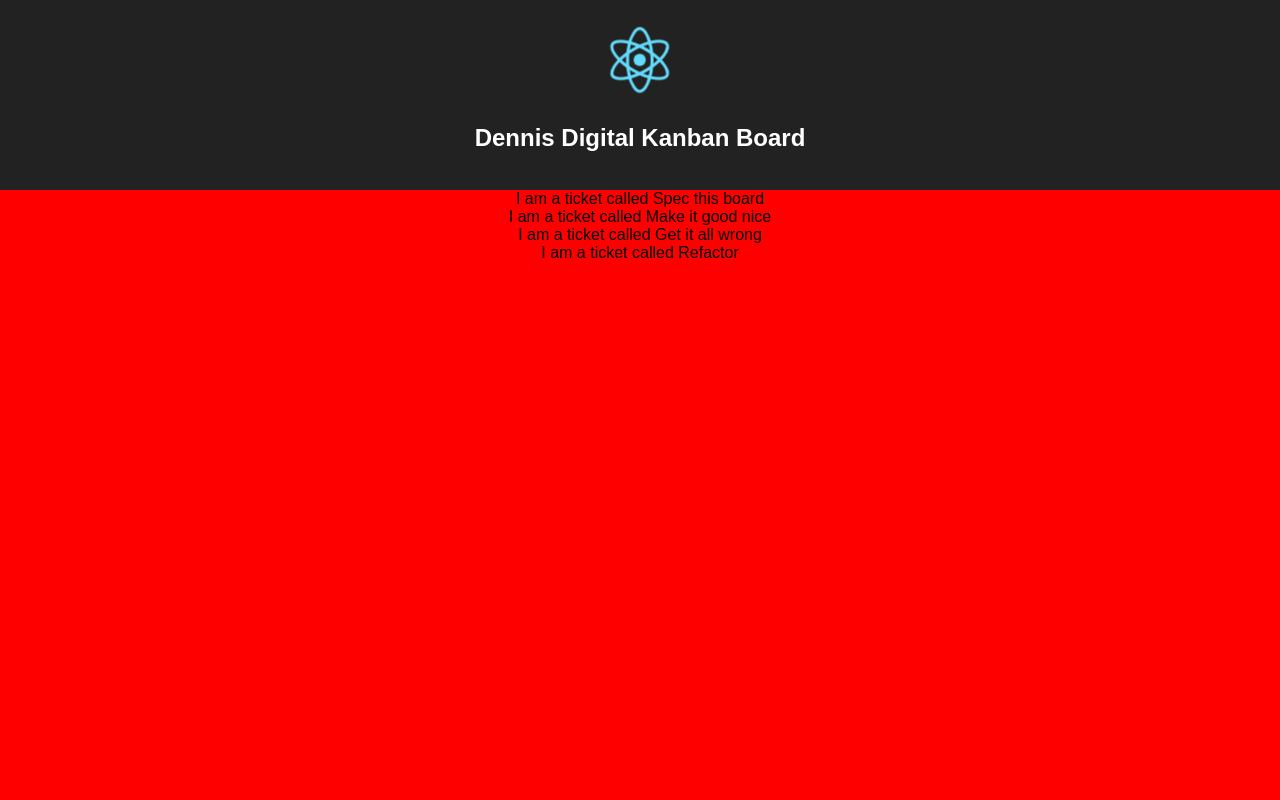
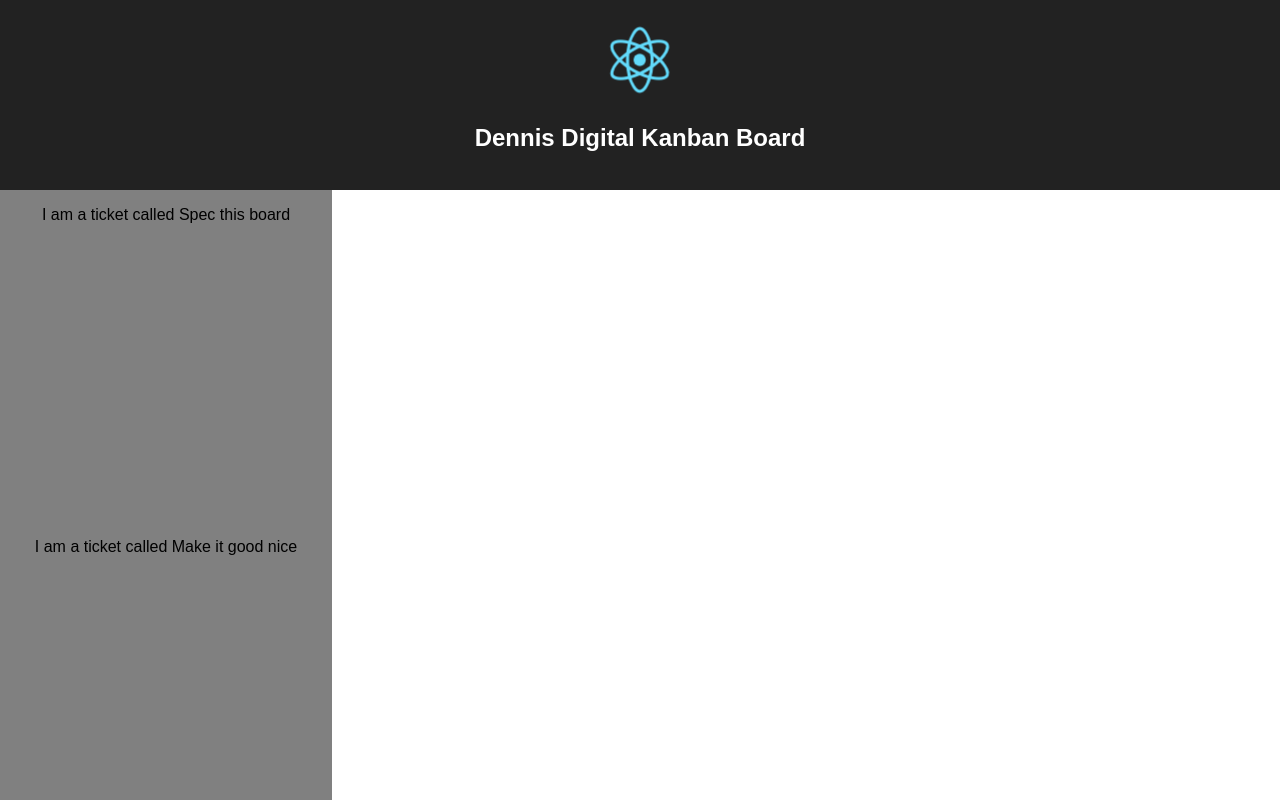
Before and after one commit to chriskinch/digital-kanban-board, a React (Create React App) app: page / in a window 1280 px wide. Shown: the top 800 px of the page. Built offline with nearby package versions, Linux system fonts and the light colour scheme.

Commit message:
A ticket compnent with CSS

```diff
--- a/src/components/Ticket.js
+++ b/src/components/Ticket.js
@@ -2,7 +2,7 @@ import React from 'react'
 import '../styles/ticket.css';
 
 const Ticket = ({ id, title, description, onClick }) => {
-	return <div>I am a ticket called { title }</div>
+	return <div className="ticket">I am a ticket called { title }</div>
 }
 
 export default Ticket
--- a/src/styles/ticket.css
+++ b/src/styles/ticket.css
@@ -1,6 +1,7 @@
-body {
-  background:red;
-  margin: 0;
-  padding: 0;
+.ticket {
+  background: gray;
+  width: 300px;
+  height: 300px;
+  padding: 1em;
   font-family: sans-serif;
 }
```
